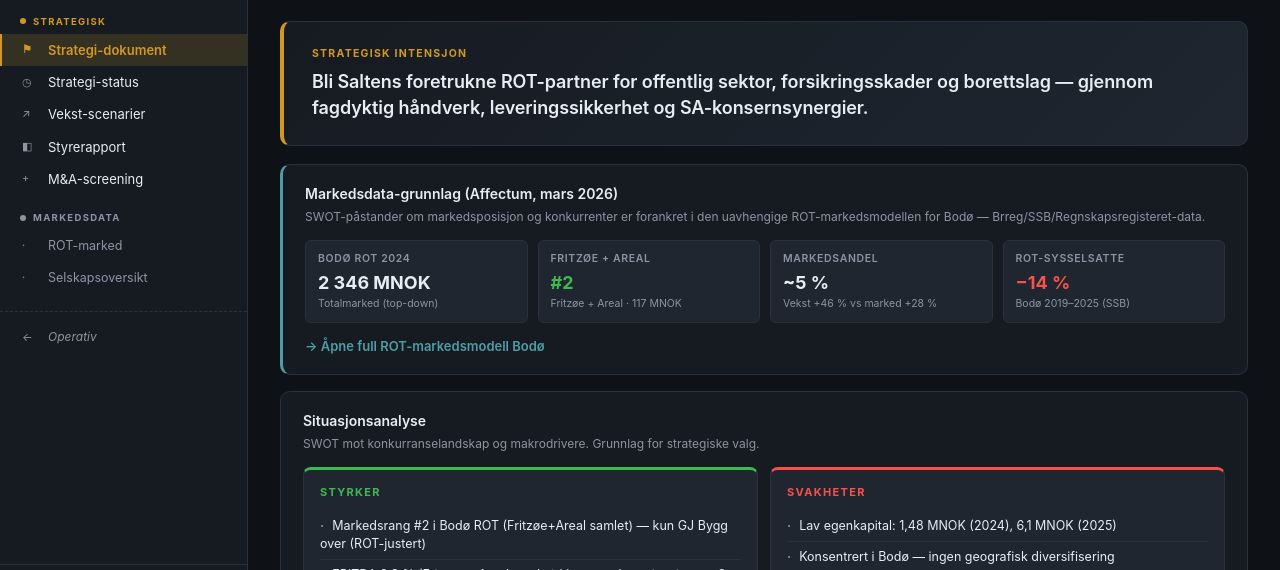
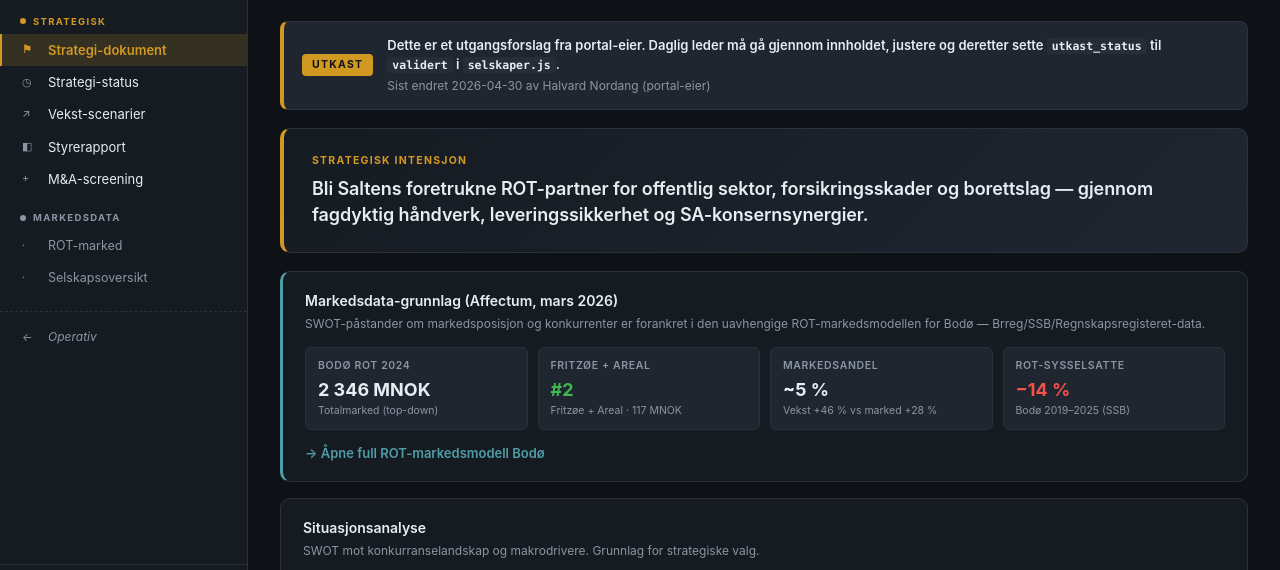
Before and after one commit to FunksterOne/SA-op-st-dashboard, a plain HTML site: page strategi/strategi-doc.html in a window 1280 px wide. Shown: the part 178-748 px from the top of the page. Drawn offline with Linux system fonts and the light colour scheme.

Commit message:
Utkast-markering og CEO-instruksjoner for strategi
Datamodell:
- Header i selskaper.js utvidet med trinnvis veiledning for DL: hvordan
  finne egen selskaps-blokk, hvilke felter som skal endres, og hvordan
  utkast → validert → vedtatt fungerer
- Hver strategi-blokk har nå:
    utkast_status      ('utkast' | 'validert' | 'vedtatt')
    sist_endret        (YYYY-MM-DD)
    sist_endret_av     (navn)
- Kommentar-blokk over hver strategi: { } med DL-navn og kort schema

Visuell utkast-banner:
- Ny renderStrategiDraftBanner(strategi)-hjelper i selskaper.js
- CSS .strategi-draft-banner med farget venstrekant (warn/hi/good) og
  status-pill avhengig av utkast_status
- Banner injisert øverst på strategi-doc, strategi-status, strategi
  (vekst-scenarier); skjules automatisk når status er 'vedtatt'
- Tekst peker DL til selskaper.js og forteller hva som må endres for å
  markere strategien som validert

Mindre opprydding:
- strategi-doc: fjernet konsern-grein i header (dead code etter fase 2)

Co-Authored-By: Claude Opus 4.7 (1M context) <noreply@anthropic.com>

```diff
--- a/selskaper.js
+++ b/selskaper.js
@@ -1,12 +1,36 @@
 // =====================================================================
-// SELSKAPER.JS — Multi-tenant datamodell for ServiceAlliansen-portefølje
+// SELSKAPER.JS — Datamodell for ServiceAlliansens tre porteføljeselskaper
 // =====================================================================
 // Modell:
-//   - 3 separate datterselskap, alle direkte eid av ServiceAlliansen
-//   - Dimensjoner: SELSKAP / BY / KONSERN
+//   - 3 selvstendige selskaper, alle eid av ServiceAlliansen
+//   - Hvert selskap eier sin egen strategi (ingen aggregering på tvers)
+//   - Dimensjoner: SELSKAP / BY (Bodø grupperer Fritzøe + Areal)
 //   - Aktivt valg lagres som { type, id } i localStorage
 //
 // Tall: Brreg regnskapsregister 2024 (verifisert).
+//
+// ===== TIL DAGLIG LEDER — HVORDAN REDIGERE EGEN STRATEGI =====
+//
+// 1. Finn selskapets blokk i `SELSKAPER`-arrayet under:
+//      - Byggmester Fritzøe:   søk på 'id: \'byggmester-fritzoe\''
+//      - Areal Byggservice:    søk på 'id: \'areal-byggservice\''
+//      - Braa og Sørvåg Bygg:  søk på 'id: \'braa-sorvaag-bygg\''
+//
+// 2. Editer feltene under `strategi: { ... }`-blokken direkte.
+//    Feltene er forklart i kommentaren over hver strategi-blokk.
+//
+// 3. Når du har gjort endringer:
+//      - Oppdater `strategi.sist_endret` til dagens dato (YYYY-MM-DD)
+//      - Sett `strategi.sist_endret_av` til ditt navn
+//      - Endre `strategi.utkast_status`:
+//          'utkast'    — utgangsforslag (fra portal-eier, ikke validert av DL)
+//          'validert'  — DL står for innholdet
+//          'vedtatt'   — strategien er behandlet og godkjent av styret
+//
+// 4. Lagre filen. Endringene vises automatisk på strategi-sidene neste gang
+//    du åpner dashboardet (eller refresh F5).
+//
+// Tips: Hold strukturen identisk. Editer tekst og tall — ikke fjerne felter.
 // =====================================================================
 
 const KONSERN = {
@@ -92,9 +116,26 @@ const SELSKAPER = [
       total: 31,
     },
 
-    // Strategi-dokument — situasjonsanalyse, horisonter, initiativer, målbilde.
-    // Brukes av strategi/strategi-doc.html.
+    // === STRATEGI — DAGLIG LEDER EIER DENNE BLOKKEN ===
+    // DL: Brynjar Storvik. Editer feltene direkte og oppdater
+    // sist_endret + utkast_status når du gjør endringer.
+    //
+    // Felter:
+    //   utkast_status     — 'utkast' | 'validert' | 'vedtatt'
+    //   sist_endret       — dato i format YYYY-MM-DD
+    //   sist_endret_av    — ditt navn
+    //   intensjon         — én setning som beskriver hvor selskapet skal
+    //   intensjon_kort    — 3–5 ord til header
+    //   swot              — { styrker, svakheter, muligheter, trusler }
+    //   pestel            — 5 punkter med kat/tekst/tone (opp|ned|flat)
+    //   horisonter        — h1/h2/h3 (Three Horizons)
+    //   initiativer       — strategiske tiltak med status og fremdrift
+    //   strategy_map      — Balanced Scorecard (finansielt/kunde/prosess/læring)
     strategi: {
+      utkast_status: 'utkast',
+      sist_endret: '2026-04-30',
+      sist_endret_av: 'Halvard Nordang (portal-eier)',
+
       intensjon: 'Bli Saltens foretrukne ROT-partner for offentlig sektor, forsikringsskader og borettslag — gjennom fagdyktig håndverk, leveringssikkerhet og SA-konsernsynergier.',
       intensjon_kort: 'Saltens foretrukne ROT-partner',
 
@@ -328,7 +369,14 @@ const SELSKAPER = [
     rot_andel_pct: 58,
     nybygg_andel_pct: 0,
 
+    // === STRATEGI — DAGLIG LEDER EIER DENNE BLOKKEN ===
+    // DL: Brynjar Storvik (felles med Byggmester Fritzøe). Editer
+    // feltene direkte. Se file-headeren for full beskrivelse av feltene.
     strategi: {
+      utkast_status: 'utkast',
+      sist_endret: '2026-04-30',
+      sist_endret_av: 'Halvard Nordang (portal-eier)',
+
       intensjon: 'Bli Saltens foretrukne maler- og overflate­leverandør for forsikrings­skader, offentlig sektor og borettslag — gjennom rask responstid, høy hit-rate og spisset fagkompetanse.',
       intensjon_kort: 'Saltens spissede overflate­spesialist',
 
@@ -508,7 +556,14 @@ const SELSKAPER = [
     rot_andel_pct: 55,
     nybygg_andel_pct: 15,
 
+    // === STRATEGI — DAGLIG LEDER EIER DENNE BLOKKEN ===
+    // DL: Øyvind Berggren. Editer feltene direkte. Se file-headeren
+    // for full beskrivelse av feltene.
     strategi: {
+      utkast_status: 'utkast',
+      sist_endret: '2026-04-30',
+      sist_endret_av: 'Halvard Nordang (portal-eier)',
+
       intensjon: 'Bli Trøndelags ledende totalrehab-aktør for offentlig sektor og forsikrings­skader — gjennom radikalt marginløft, kalkulasjons­disiplin og prosjekt­kontroll.',
       intensjon_kort: 'Trøndelags ledende totalrehab-aktør',
 
@@ -996,6 +1051,35 @@ function getRouteFor(modul, scope = null) {
 }
 
 // =====================================================================
+// STRATEGI-UTKAST-BANNER — kalles fra strategi-sider med selskap.strategi
+// =====================================================================
+// Returnerer HTML for et banner som forteller leseren om strategien er
+// utkast, validert av DL, eller vedtatt av styret. Returnerer tom streng
+// hvis strategien er 'vedtatt' (da vises ingen banner).
+function renderStrategiDraftBanner(strategi) {
+  if (!strategi) return '';
+  const status = strategi.utkast_status || 'utkast';
+  if (status === 'vedtatt') return '';
+  const dato = strategi.sist_endret || '—';
+  const av = strategi.sist_endret_av || '—';
+  let melding;
+  if (status === 'validert') {
+    melding = `Strategien er validert av daglig leder. Venter behandling i styret.`;
+  } else {
+    melding = `Dette er et utgangsforslag fra portal-eier. Daglig leder må gå gjennom innholdet, justere og deretter sette <code>utkast_status</code> til <code>validert</code> i <code>selskaper.js</code>.`;
+  }
+  return `
+    <div class="strategi-draft-banner" data-status="${status}">
+      <span class="sdb-status">${status}</span>
+      <div class="sdb-body">
+        <div class="sdb-title">${melding}</div>
+        <div class="sdb-meta">Sist endret ${dato} av ${av}</div>
+      </div>
+    </div>
+  `;
+}
+
+// =====================================================================
 // LEGACY-KOMPATIBILITET — gamle helper-funksjoner som filer fortsatt bruker
 // =====================================================================
 function getActiveSelskapId() {
--- a/strategi/strategi-doc.html
+++ b/strategi/strategi-doc.html
@@ -223,28 +223,26 @@ function init() {
   const s = getStrategiForScope(scope);
   if (!s) {
     if (scope.type === 'by') {
-      renderEmpty(content, scope, 'Strategi-dokument på by-nivå er ikke etablert. Velg et selskap eller konsern fra scope-velgeren.');
+      renderEmpty(content, scope, 'Strategi-dokument er per-selskap. Velg et selskap fra scope-velgeren.');
     } else {
       renderEmpty(content, scope, 'Strategi-dokumentet er ikke etablert for valgt scope ennå.');
     }
     return;
   }
 
-  // Sett header — håndter både selskap og konsern
+  // Sett header (kun selskap-scope kommer hit, ettersom getStrategiForScope
+  // returnerer null for by-scope)
   const lbl = getScopeLabel(scope);
   document.getElementById('ph-title').textContent = `Strategi-dokument — ${lbl.label}`;
   document.getElementById('ph-title').style.color = lbl.farge;
-  if (scope.type === 'selskap') {
-    const selskap = getSelskap(scope.id);
-    document.getElementById('ph-sub').textContent =
-      `${selskap.lokasjon.by} · ${selskap.regnskap_2024.ansatte} ansatte · ${selskap.fagprofil}`;
-  } else {
-    const r = getRegnskap2024(scope);
-    document.getElementById('ph-sub').textContent =
-      `Konsern-strategi · ${r.n} selskap · ${r.ansatte} ansatte · ${r.omsetning_mnok.toFixed(0)} MNOK omsetning 2024`;
-  }
+  const selskap = getSelskap(scope.id);
+  document.getElementById('ph-sub').textContent =
+    `${selskap.lokasjon.by} · ${selskap.regnskap_2024.ansatte} ansatte · ${selskap.fagprofil}`;
 
   let html = '';
+
+  // 0. Utkast-banner — vises alltid mens utkast_status ≠ 'vedtatt'
+  html += renderStrategiDraftBanner(s);
 
   // 1. Strategisk intensjon
   html += `
--- a/style.css
+++ b/style.css
@@ -414,3 +414,36 @@ button { font: inherit; }
   .sa-hide-print { display: none !important }
   .sa-topbar { display: none !important }
 }
+
+/* --- 14. Strategi-utkast-banner --------------------------------------- */
+.strategi-draft-banner {
+  display: flex; align-items: flex-start; gap: 14px;
+  padding: 14px 18px; margin: 0 0 18px;
+  background: var(--panel-2); border: 1px solid var(--line);
+  border-left: 4px solid var(--warn);
+  border-radius: 8px;
+  font-size: 13px; line-height: 1.5;
+}
+.strategi-draft-banner[data-status="validert"] { border-left-color: var(--hi) }
+.strategi-draft-banner[data-status="vedtatt"]  { border-left-color: var(--good) }
+.strategi-draft-banner .sdb-status {
+  flex: 0 0 auto;
+  font-size: 10.5px; font-weight: 700; letter-spacing: 0.12em; text-transform: uppercase;
+  padding: 3px 10px; border-radius: 4px;
+  background: var(--warn); color: #0e1116;
+  align-self: center;
+}
+.strategi-draft-banner[data-status="validert"] .sdb-status { background: var(--hi); color: #fff }
+.strategi-draft-banner[data-status="vedtatt"]  .sdb-status { background: var(--good); color: #0e1116 }
+.strategi-draft-banner .sdb-body { flex: 1 1 auto }
+.strategi-draft-banner .sdb-title {
+  font-weight: 600; color: var(--text); margin-bottom: 2px;
+}
+.strategi-draft-banner .sdb-meta {
+  color: var(--muted); font-size: 12px;
+}
+.strategi-draft-banner code {
+  font-family: ui-monospace, SFMono-Regular, Menlo, monospace;
+  font-size: 11.5px; padding: 1px 5px; border-radius: 3px;
+  background: var(--panel-3); color: var(--text);
+}
```
Also changed, not shown: strategi/strategi-status.html (+3 -0 lines), strategi/strategi.html (+9 -0 lines).
